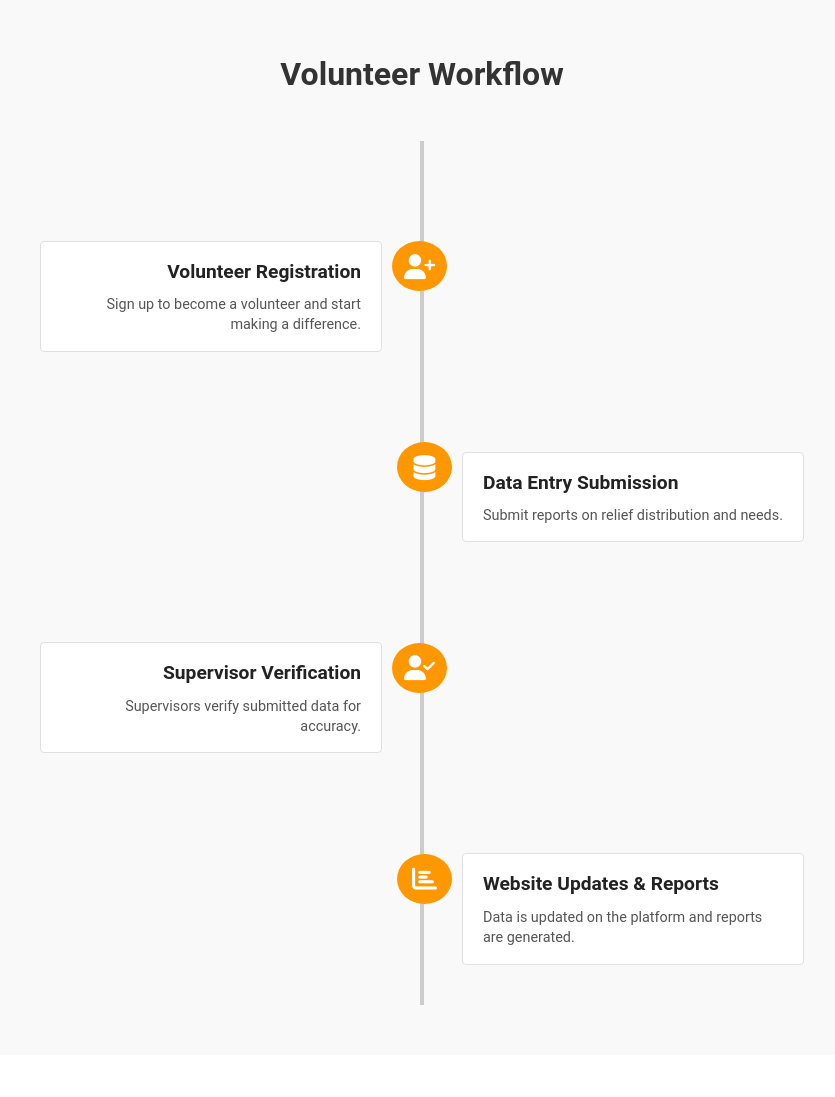
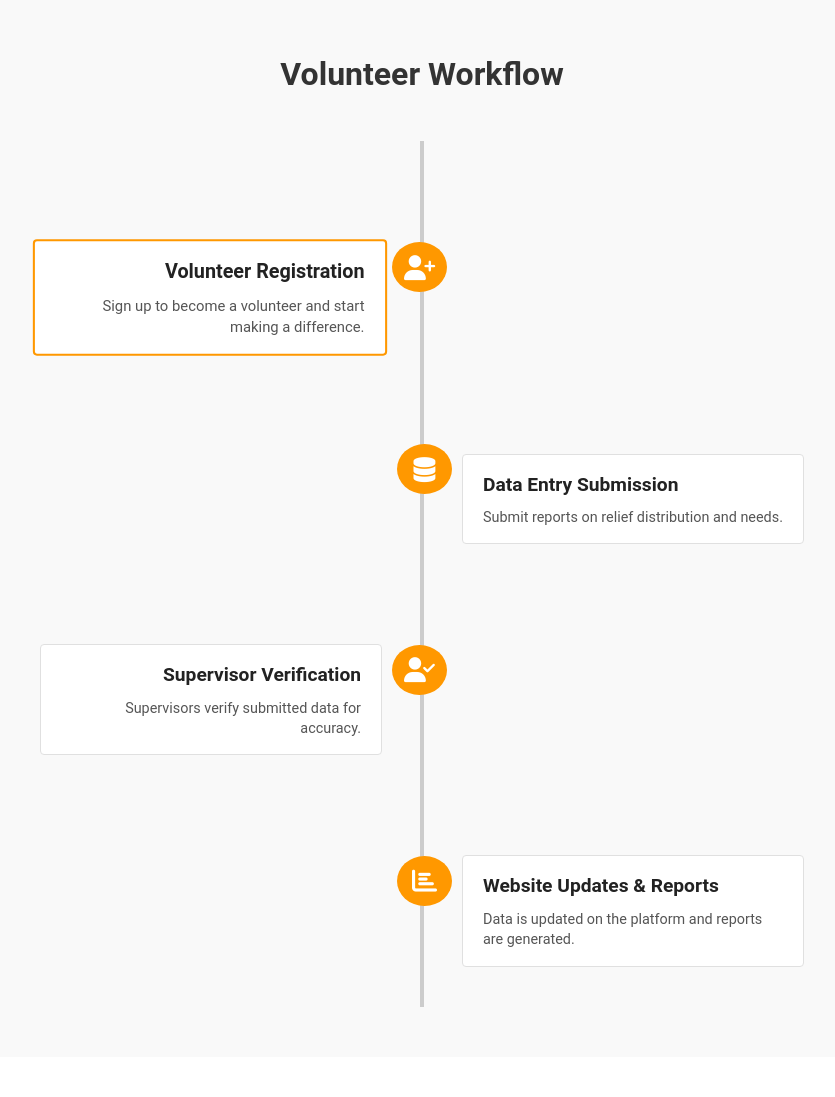
Before and after one commit to TahmidMuntaser/ReliefLink, a Django app: page /service/ in a window 1280 px wide, with the pointer over the restyled element. Shown: the part 1709-2806 px from the top of the page, without its empty margins (218-1053 px from the left). Run offline with Django 5.2, Linux system fonts and the light colour scheme.

Commit message:
workfolw design fixed

```diff
--- a/ReliefLink/home/static/home/service.css
+++ b/ReliefLink/home/static/home/service.css
@@ -147,8 +147,14 @@ section {
     margin-top: 20px;
 }
 
+.timeline-icon:hover + .timeline-content {
+    border: 2px solid #ff9800;
+    scale: 1.03;
+    transition: all 0.5s;
+}
+
 .timeline-content:hover{
-    border: 1px solid #ff9800;
+    border: 2px solid #ff9800;
 }
 
 .timeline-step:nth-child(odd) .timeline-icon {
```
